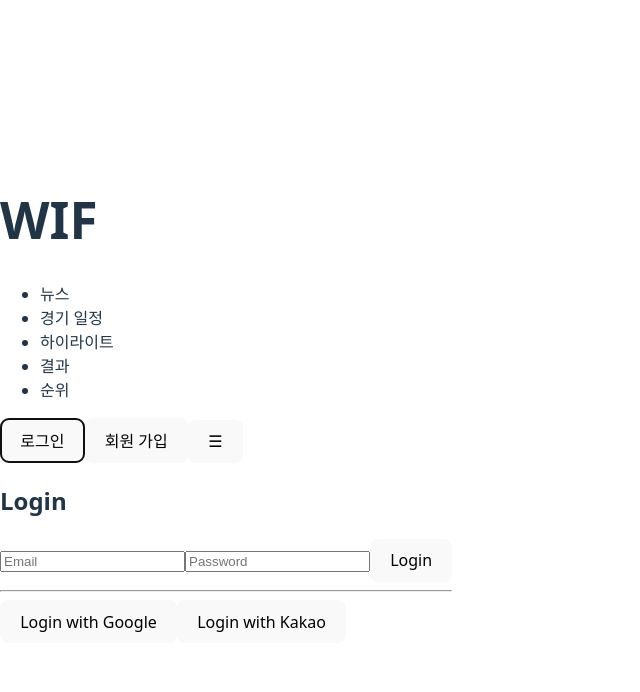
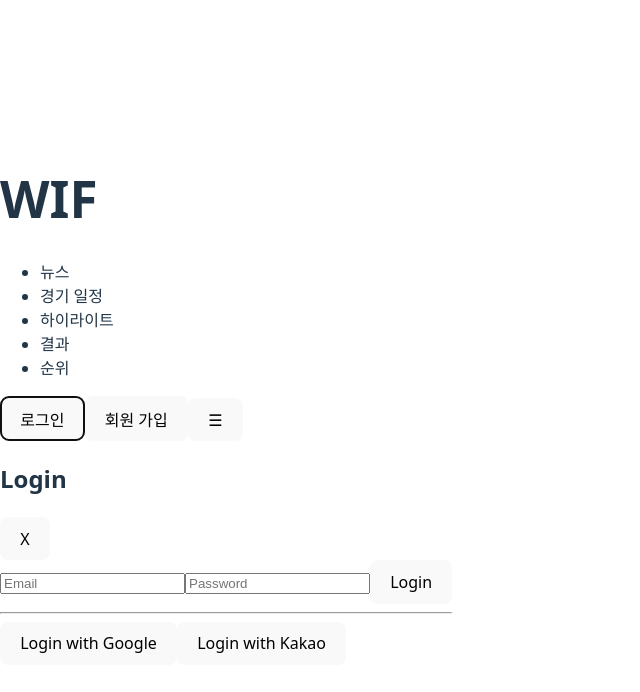
Before and after one commit to JANG-3584765/WhatisF1-WIF-, a React (Vite) app: page / in a window 1280 px wide. Both pictures are taken after a click on the button "로그인". Shown: the top 692 px of the page, without its empty margins (0-640 px from the left). Built offline with nearby package versions, Linux system fonts and the light colour scheme.

Commit message:
login close function

```diff
--- a/src/App.jsx
+++ b/src/App.jsx
@@ -10,12 +10,19 @@ function App() {
     setIsLoginOpen(true);
   };
 
+   /* 로그인 닫기 함수 */
+  const closeLogin = () => {
+    setIsLoginOpen(false);
+  };
+
   /* - Header 컴포넌트에 로그인 열기 함수를 props로 전달
      - true일 때만 로그인 모달이 보이도록 조건부 렌더링 */
   return (
     <div>
       <Header openLogin={openLogin} />
-      {isLoginOpen && <LoginModal />}
+      {isLoginOpen && (
+      <LoginModal closeLogin={closeLogin} />
+      )}
     </div>
   )
 }
--- a/src/components/Header/Login/LoginModal.jsx
+++ b/src/components/Header/Login/LoginModal.jsx
@@ -1,15 +1,20 @@
-function LoginModal() {
+function LoginModal({ closeLogin }) {
   return (
     <div className="login-modal">
+
       <div className="modal-content">
 
-        <h2>Login</h2>
+        <div className="modal-header">
+          <h2>Login</h2>
+
+          <button onClick={closeLogin}>
+            X
+          </button>
+        </div>
 
         <input type="email" placeholder="Email" />
         <input type="password" placeholder="Password" />
-
         <button>Login</button>
-
         <hr />
 
         <button>Login with Google</button>
```
